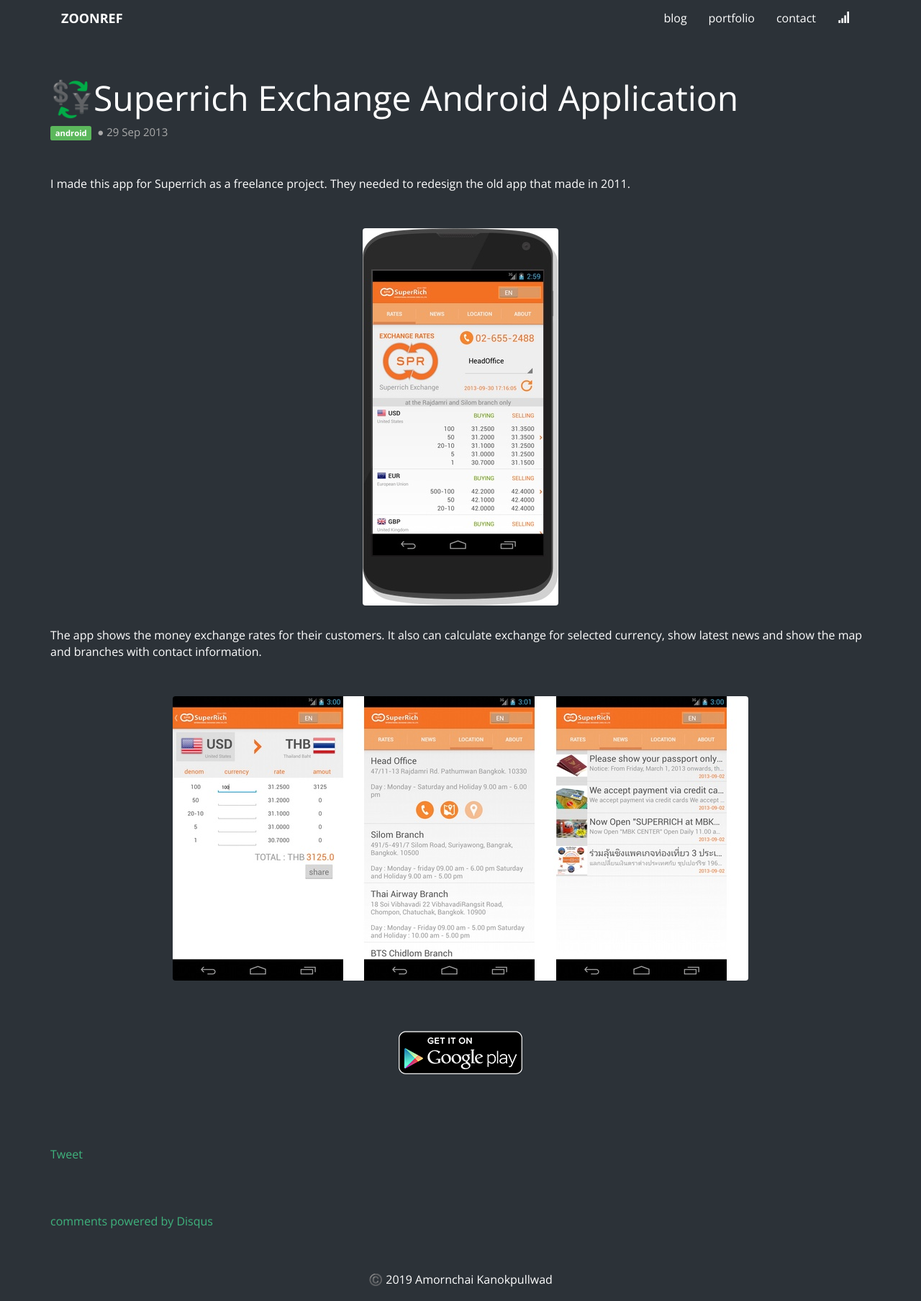
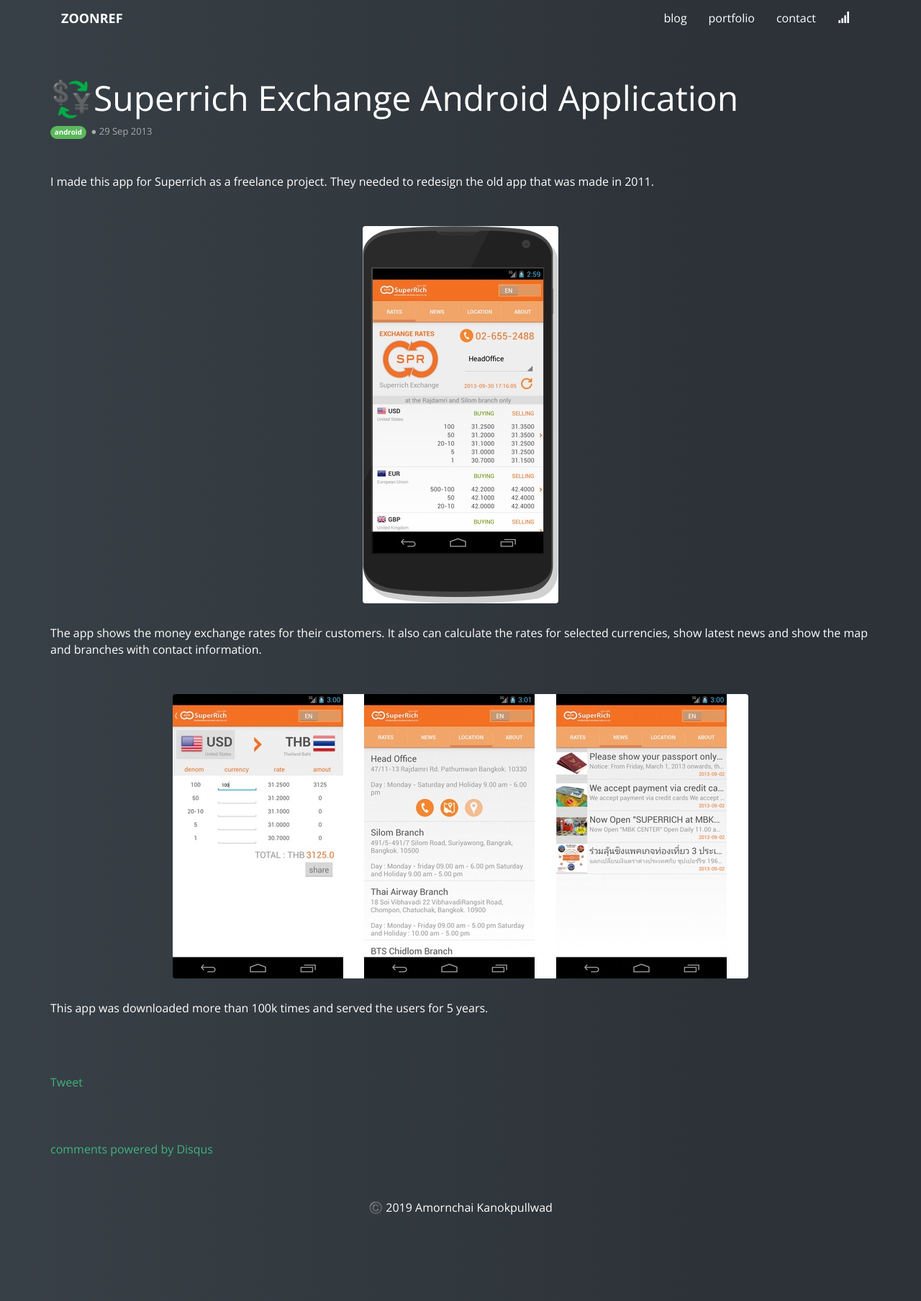
Before and after one commit to zoonooz/zoonooz.github.io, a Jekyll site: the page built from _posts/portfolio/2013-09-29-android-spr.md, in a window 1280 px wide. Shown: the whole page at 72% size. Built offline with Jekyll 4.4.1, drawn with Linux system fonts in a browser that asks for light colours; comment, search, counter and statistics services are not loaded; after the commit the page ends 1707 px from its top, so only the background shows below that.

Commit message:
update some design

```diff
--- a/_posts/portfolio/2013-09-29-android-spr.md
+++ b/_posts/portfolio/2013-09-29-android-spr.md
@@ -6,15 +6,14 @@
 platform: android
 ---
 
-I made this app for Superrich as a freelance project. They needed to redesign the old app that made in 2011.
+I made this app for Superrich as a freelance project. They needed to redesign the old app that was made in 2011.
 
 ![image](/img/portfolio/spr1.jpg)
 {: style="text-align: center"}
 
-The app shows the money exchange rates for their customers. It also can calculate exchange for selected currency, show latest news and show the map and branches with contact information.
+The app shows the money exchange rates for their customers. It also can calculate the rates for selected currencies, show latest news and show the map and branches with contact information.
 
 ![image](/img/portfolio/spr2.jpg)
 {: style="text-align: center"}
 
-[![Download Here](/img/download/playstore.png)](https://play.google.com/store/apps/details?id=com.qgold.superrich)
-{: style="text-align: center"}
+This app was downloaded more than 100k times and served the users for 5 years.
--- a/css/main.css
+++ b/css/main.css
@@ -2,6 +2,7 @@
 html, body {
   height: 100%;
   background-color: rgb(44, 50, 56);
+  background: linear-gradient(90deg, rgba(56,64,71,1) 0%, rgba(44,50,56,1) 78%);
 }
 
 body {
@@ -148,7 +149,7 @@
 
 .subtitle {
   color: #aaa;
-  font-size: 15px;
+  font-size: 13px;
   font-weight: 300;
 }
 
@@ -281,6 +282,10 @@
 
 /* label */
 
+.label {
+  border-radius: 10px;
+}
+
 .label-default {
   background-color: #2C3E50;
 }
```
Also changed, not shown: css/bootstrap-theme.min.css (deleted), 1 other file.
